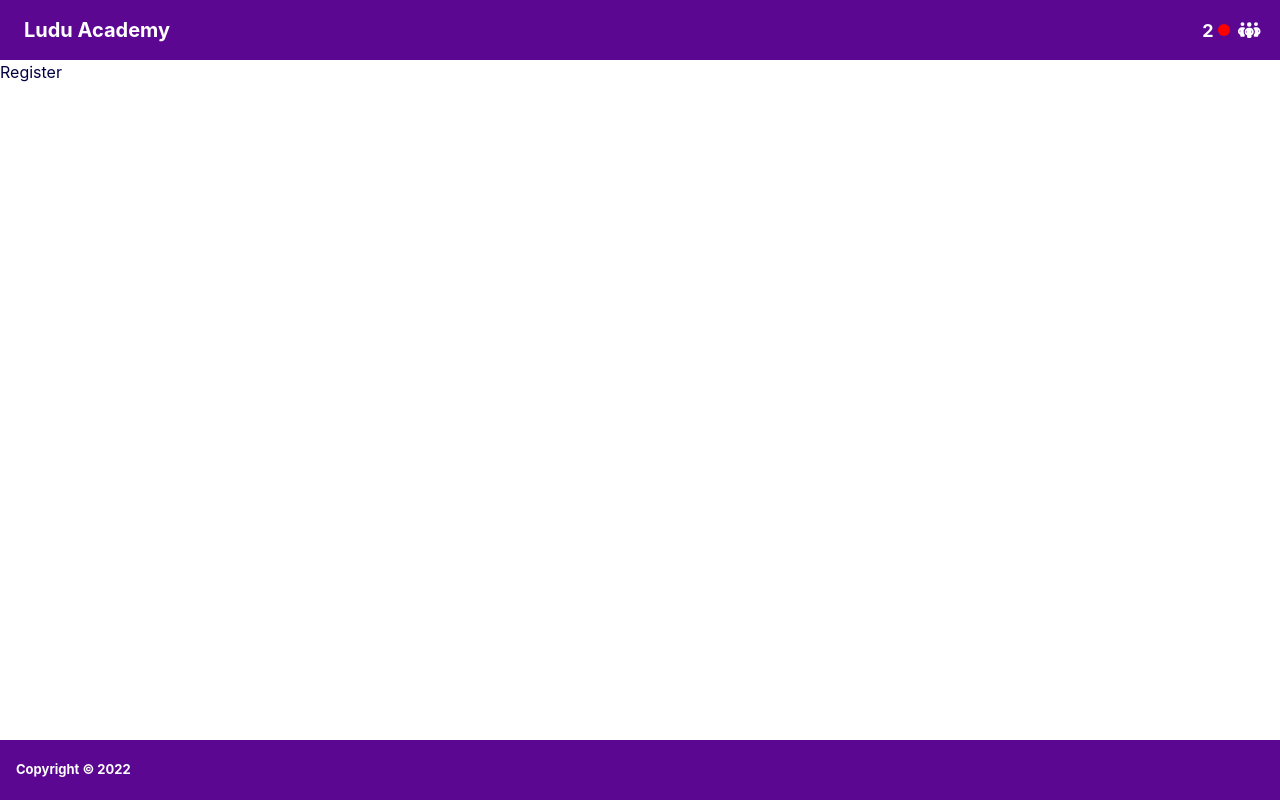
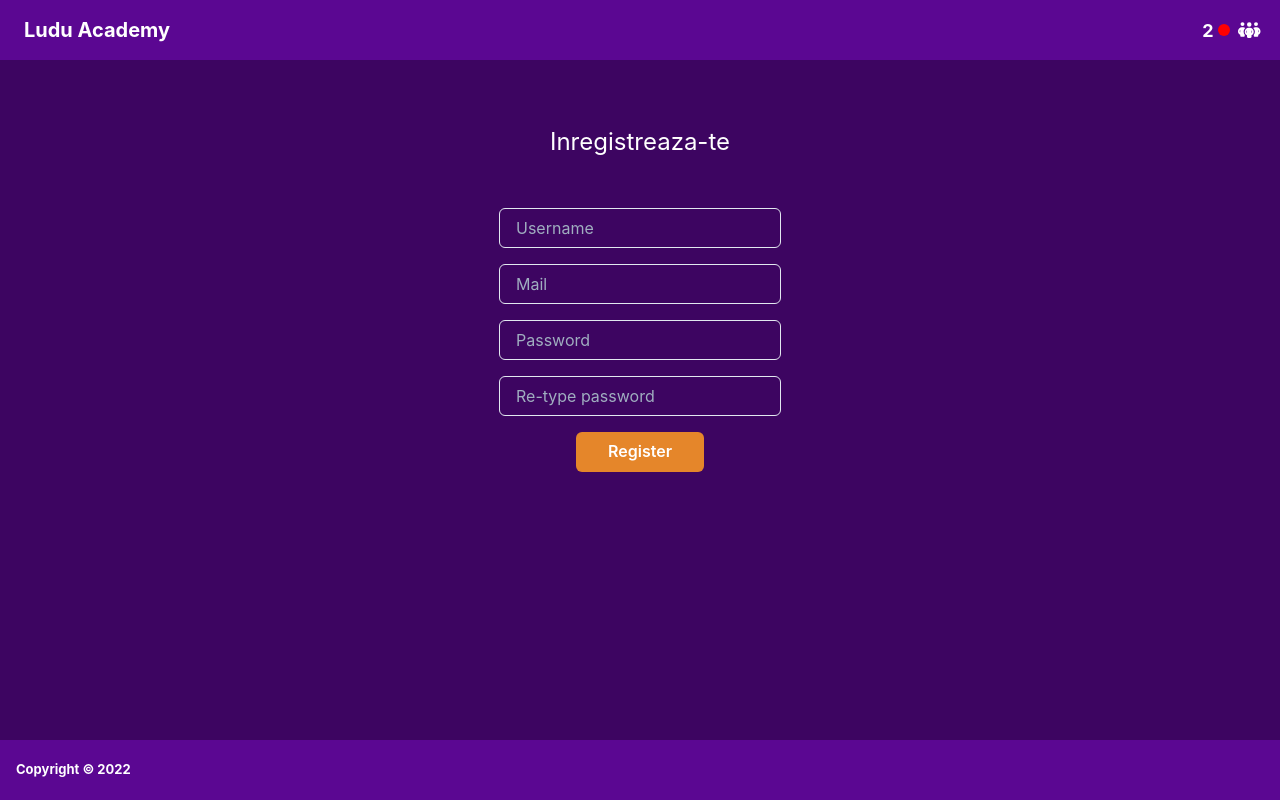
Before and after one commit to Ludu-ro/Website, a React (Create React App) app: page /register in a window 1280 px wide. Built offline with nearby package versions, Linux system fonts and the light colour scheme.

Commit message:
added register form and removed unused imports

```diff
--- a/src/components/pages/Login.tsx
+++ b/src/components/pages/Login.tsx
@@ -2,14 +2,9 @@ import React from "react";
 import {
   Flex,
   Text,
-  Container,
-  ChakraProvider,
   FormControl,
   FormErrorMessage,
-  FormHelperText,
-  FormLabel,
   Input,
-  extendTheme,
   Box,
   Button
 } from "@chakra-ui/react";
--- a/src/components/pages/Register.tsx
+++ b/src/components/pages/Register.tsx
@@ -1,11 +1,58 @@
-import { Box, Text } from "@chakra-ui/react";
 import React from "react";
+import {
+  Flex,
+  Text,
+  FormControl,
+  FormErrorMessage,
+  Input,
+  Box,
+  Button
+} from "@chakra-ui/react";
 
 function Register() {
   return (
-    <Box>
-      <Text>Register</Text>
-    </Box>
+    <Flex
+      pt="16"
+      gap="4"
+      placeItems="center"
+      direction="column"
+      alignItems="center"
+      bg="primary-dark"
+      color="font-secondary"
+    >
+      <Text fontSize="2xl"> Inregistreaza-te </Text>
+      <Box pt={8}>
+        <FormControl variant='floating' id='form-username' isRequired>
+            <Input placeholder='Username' />
+            <FormErrorMessage>Your username can not be empty</FormErrorMessage>
+        </FormControl>
+      </Box>
+      <Box>
+        <FormControl variant='floating' id='form-mail' isRequired>
+            <Input placeholder='Mail' />
+            <FormErrorMessage>Your mail is invalid</FormErrorMessage>
+        </FormControl>
+      </Box>
+      <Box>
+        <FormControl variant='floating' id='form-password' isRequired>
+            <Input type='password' placeholder="Password" />
+            <FormErrorMessage>Your password can not be empty</FormErrorMessage>
+        </FormControl>
+      </Box>
+      <Box>
+        <FormControl variant='floating' id='form-repassword' isRequired>
+            <Input type='password' placeholder="Re-type password" />
+            <FormErrorMessage>Your passwords do not match</FormErrorMessage>
+        </FormControl>
+      </Box>
+      <Button
+        bg="tertiary"
+        color="font-secondary"
+        w="32"
+      >
+      Register
+      </Button>
+    </Flex>
   );
 }
 
```
